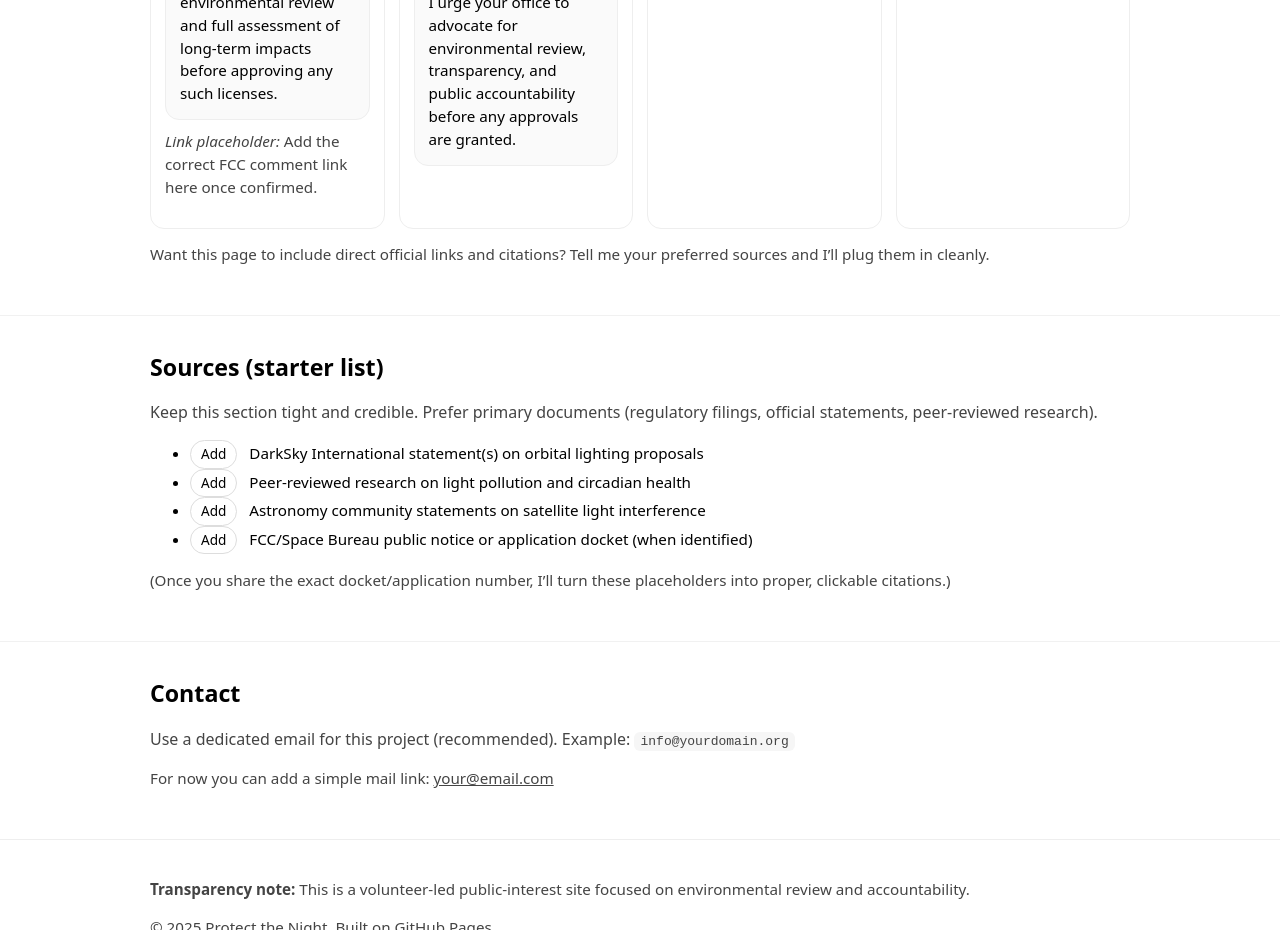
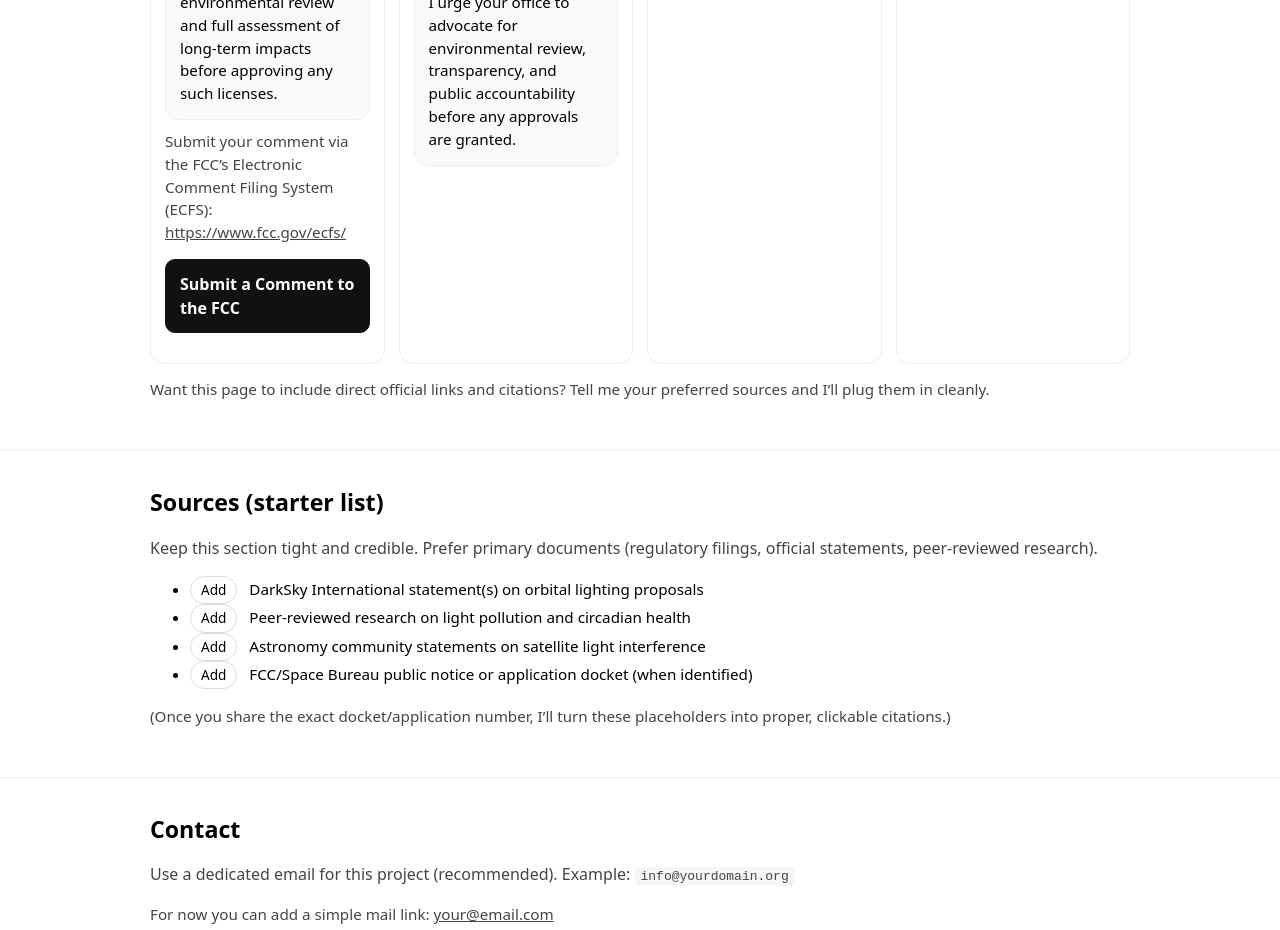
Before and after one commit to Suzmw893/Protect-The-Night, a plain HTML site: page index.html in a window 1280 px wide. Shown: the part 1780-2710 px from the top of the page. Drawn offline with Linux system fonts and the light colour scheme.

Commit message:
Update index.html

```diff
--- a/index.html
+++ b/index.html
@@ -138,9 +138,20 @@
             Artificial orbital illumination raises serious environmental, health, and ethical concerns.
             I urge comprehensive environmental review and full assessment of long-term impacts before approving any such licenses.
           </div>
-          <p class="muted small" style="margin-top:10px;">
-            <em>Link placeholder:</em> Add the correct FCC comment link here once confirmed.
-          </p>
+         <p class="muted small" style="margin-top:10px;">
+  Submit your comment via the FCC’s Electronic Comment Filing System (ECFS):
+  <br>
+  <a class="link" href="https://www.fcc.gov/ecfs/" target="_blank">
+    https://www.fcc.gov/ecfs/
+  </a>
+</p>
+          <p style="margin-top:10px;">
+  <a class="btn primary" href="https://www.fcc.gov/ecfs/" target="_blank">
+    Submit a Comment to the FCC
+  </a>
+</p>
+
+
         </div>
 
         <div class="card">
```
